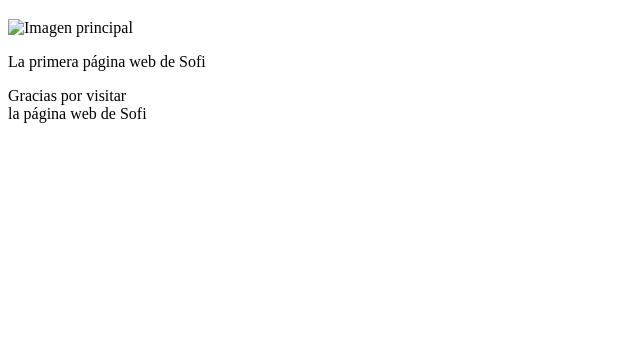
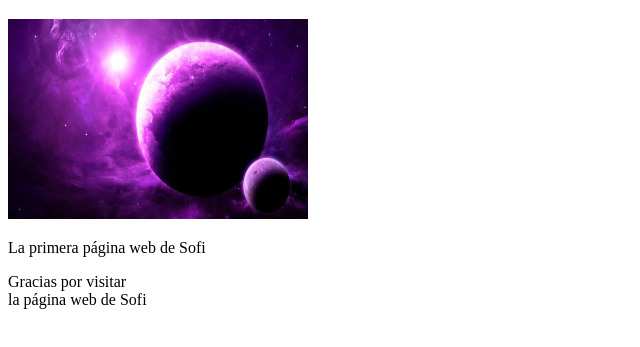
Before and after one commit to Incorregible28/mi-pagina-web, a plain HTML site: page index.html in a window 1280 px wide. Shown: the part 61-408 px from the top of the page, without its empty margins (0-640 px from the left). Drawn offline with Linux system fonts and the light colour scheme.

Commit message:
Update index.html

```diff
--- a/index.html
+++ b/index.html
@@ -7,8 +7,9 @@
 </head>
 <body>
 <h1>Bienvenido</h1>
-<img src="img/imagen1.jpg" alt="Imagen principal"   width="300" height="200">
+<img src="imagen1.jpg" alt="Imagen principal"   width="300" height="200">
 <p>La primera página web de Sofi</p>
 <p>Gracias por visitar <br> la página web de Sofi</p>
 </body>
+
 </html>
```
